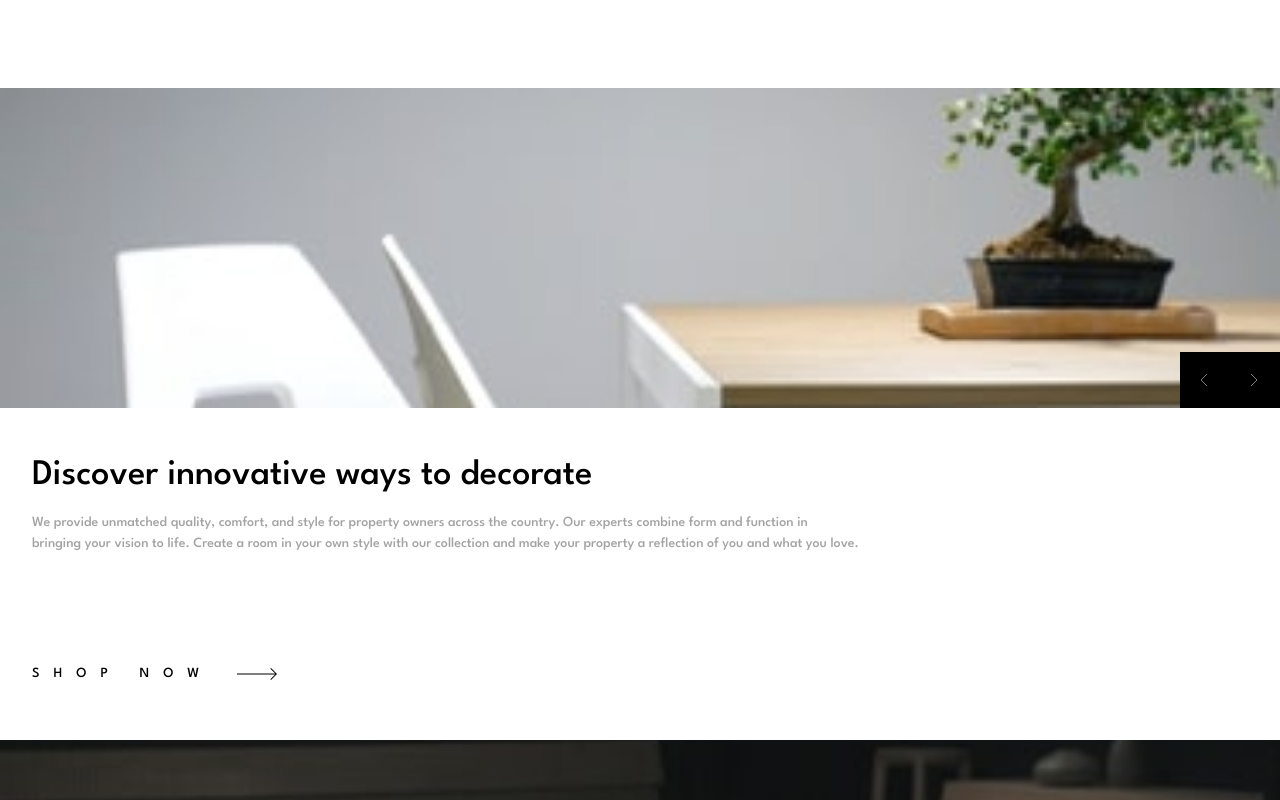
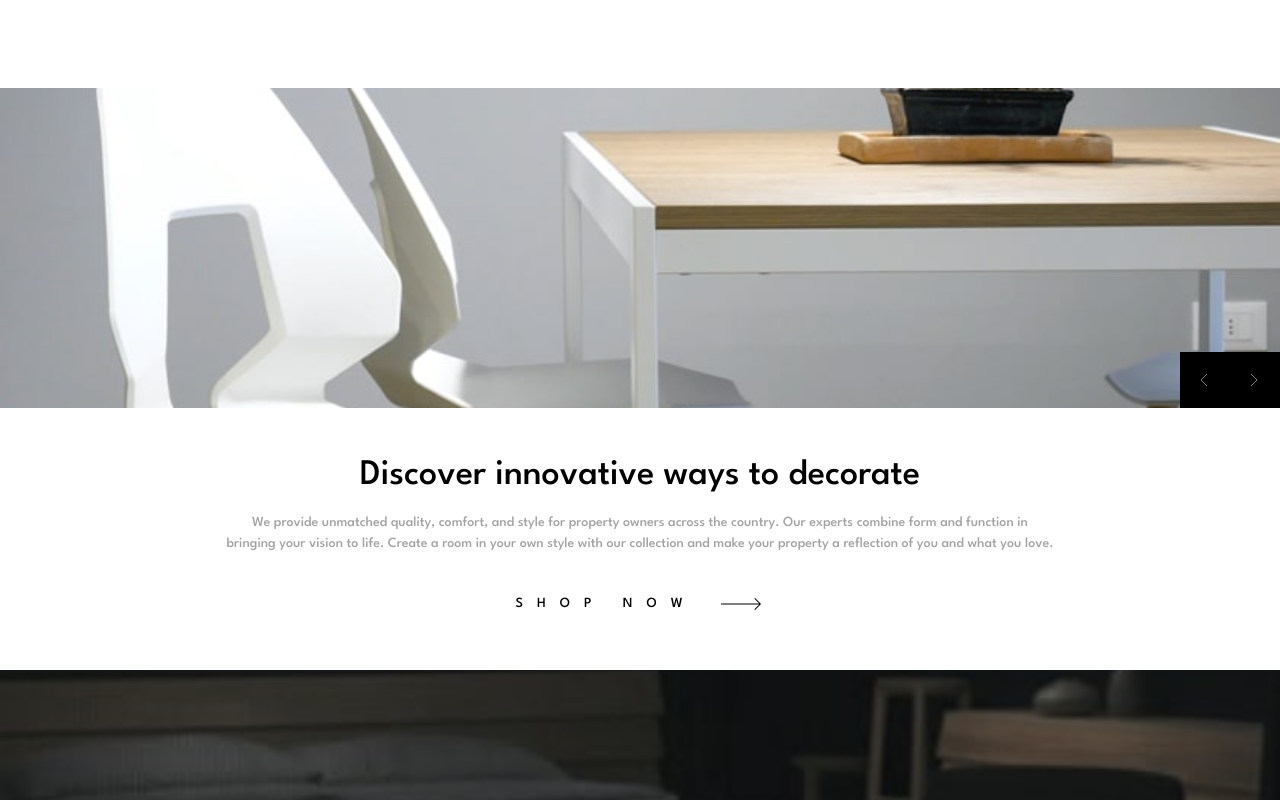
Before and after one commit to puyanwei/room-furniture-store, a Next.js app: page / in a window 1280 px wide. Shown: the top 800 px of the page. Built offline with nearby package versions, Linux system fonts and the light colour scheme.

Commit message:
Workaround for reponsive home hero images

```diff
--- a/app/(site)/page.tsx
+++ b/app/(site)/page.tsx
@@ -1,10 +1,10 @@
 "use client"
 
+import { useState } from "react"
 import { CallToActionSection } from "@/components/3-compositions/CallToActionSection"
 import { DescriptionSection } from "@/components/3-compositions/DescriptionSection"
+import { furnitureInfo } from "@/shared/consts"
 import { HomeHero } from "@/components/3-compositions/HomeHero"
-import { furnitureInfo } from "@/shared/consts"
-import { useState } from "react"
 
 type IndexesAsStringOfUnions = Exclude<keyof typeof furnitureInfo, keyof Array<any>>
 type ConvertToNumber<T> = T extends `${infer T extends number}` ? T : never
@@ -13,16 +13,19 @@ export type ImageNumber = ConvertToNumber<IndexesAsStringOfUnions>
 
 export default function Home() {
   const [index, setIndex] = useState<ImageNumber>(0)
-  const { heading, text, src, alt } = furnitureInfo[index]
+  const {
+    heading,
+    text,
+    alt,
+    src: { large, small },
+  } = furnitureInfo[index]
 
   function handleBackButton() {
-    console.log("back button")
     if (index === 0) return
     setIndex((prevIndex) => (prevIndex - 1) as ImageNumber)
   }
 
   function handleNextButton() {
-    console.log("next button")
     const lastElementOfArray = furnitureInfo.length - 1
     if (index === lastElementOfArray) return
     setIndex((prevIndex) => (prevIndex + 1) as ImageNumber)
@@ -31,8 +34,20 @@ export default function Home() {
   return (
     <>
       <HomeHero
-        src={src}
+        className="sm:hidden"
+        src={small}
         alt={alt}
+        width={375}
+        height={360}
+        handleBackButton={handleBackButton}
+        handleNextButton={handleNextButton}
+      />
+      <HomeHero
+        className="hidden sm:block"
+        src={large}
+        alt={alt}
+        width={840}
+        height={534}
         handleBackButton={handleBackButton}
         handleNextButton={handleNextButton}
       />
--- a/components/2-molecules/ShopButton/index.tsx
+++ b/components/2-molecules/ShopButton/index.tsx
@@ -8,7 +8,7 @@ interface ShopButtonProps extends Component {}
 export function ShopButton({ className }: ShopButtonProps) {
   return (
     <div className={`hover:text-neutral-400 ${className}`}>
-      <Link className="uppercase flex items-center text-sm tracking-[1em]" href="/shop">
+      <Link className="uppercase flex sm:justify-center text-sm tracking-[1em]" href="/shop">
         Shop now
         <Icon className="pl-6" icon={<Arrow className="fill-current" />} />
       </Link>
--- a/components/3-compositions/CallToActionSection/index.tsx
+++ b/components/3-compositions/CallToActionSection/index.tsx
@@ -10,9 +10,9 @@ interface CallToActionSectionProps extends Component {
 
 export function CallToActionSection({ text, heading }: CallToActionSectionProps) {
   return (
-    <div className="px-8 py-12 space-y-4">
+    <div className="px-8 py-12 space-y-4 sm:text-center">
       <Heading level="h1">{heading}</Heading>
-      <Text className="h-28">{text}</Text>
+      <Text className="h-28 sm:h-auto">{text}</Text>
       <ShopButton className="pt-6 pb-2" />
     </div>
   )
--- a/components/3-compositions/DescriptionSection/index.tsx
+++ b/components/3-compositions/DescriptionSection/index.tsx
@@ -7,7 +7,7 @@ interface DescriptionSectionProps extends Component {}
 
 export function DescriptionSection({ className }: DescriptionSectionProps) {
   return (
-    <div className={className}>
+    <div className={`sm:text-center ${className}`}>
       <Image
         className="object-cover w-full aspect-video"
         src="/assets/image-about-dark.jpg"
--- a/components/3-compositions/HomeHero/index.tsx
+++ b/components/3-compositions/HomeHero/index.tsx
@@ -1,38 +1,51 @@
-"use client"
-
 import Image from "next/image"
 import { AngleLeft } from "@/components/1-atoms/Icons/AngleLeft"
 import { AngleRight } from "@/components/1-atoms/Icons/AngleRight"
 import { Icon } from "@/components/1-atoms/Icons"
-import { Component } from "@/shared/types"
+import { Component, ComponentWithChildren } from "@/shared/types"
 
 interface HomeHeroProps extends Component {
   src: string
   alt: string
+  height: number
+  width: number
   handleBackButton: () => void
   handleNextButton: () => void
 }
 
-export function HomeHero({ src, alt, handleBackButton, handleNextButton }: HomeHeroProps) {
+export function HomeHero({
+  className,
+  src,
+  alt,
+  height,
+  width,
+  handleBackButton,
+  handleNextButton,
+}: HomeHeroProps) {
   const buttonStyles = "p-4 bg-black hover:bg-neutral-700"
   return (
-    <div className="relative w-full shrink-0 h-80">
+    <div className={`relative w-full shrink-0 h-80 ${className}`}>
       <Image
         className="absolute inset-0 object-cover object-center w-full h-full"
         src={src}
         alt={alt}
         key={alt}
-        height={360}
-        width={375}
+        height={height}
+        width={width}
+        priority
       />
-      <div className="absolute bottom-0 right-0">
+      <ButtonGroup className="absolute bottom-0 right-0">
         <button className={buttonStyles} onClick={handleBackButton}>
           <Icon className="scale-50" icon={<AngleLeft />} />
         </button>
         <button className={buttonStyles} onClick={handleNextButton}>
           <Icon className="scale-50" icon={<AngleRight />} />
         </button>
-      </div>
+      </ButtonGroup>
     </div>
   )
 }
+
+function ButtonGroup({ children, className }: ComponentWithChildren) {
+  return <div className={className}>{children}</div>
+}
--- a/shared/consts.ts
+++ b/shared/consts.ts
@@ -21,7 +21,10 @@ export const navbarLinks = [
 
 export const furnitureInfo = [
   {
-    src: "/assets/mobile-image-hero-1.jpg",
+    src: {
+      small: "/assets/mobile-image-hero-1.jpg",
+      large: "/assets/desktop-image-hero-1.jpg",
+    },
     alt: "white chair and wooden desk",
     heading: "Discover innovative ways to decorate",
     text: `We provide unmatched quality, comfort, and style for property owners across the country. Our
@@ -29,14 +32,20 @@ export const furnitureInfo = [
     style with our collection and make your property a reflection of you and what you love.`,
   },
   {
-    src: "/assets/mobile-image-hero-2.jpg",
+    src: {
+      small: "/assets/mobile-image-hero-2.jpg",
+      large: "/assets/desktop-image-hero-2.jpg",
+    },
     alt: "3 multicolored plastic chairs",
     heading: "We are available all across the globe",
     text: `With stores all over the world, it's easy for you to find furniture for your home or place of business.
     Locally, we’re in most major cities throughout the country. Find the branch nearest you using our store locator. Any questions? Don't hesitate to contact us today.`,
   },
   {
-    src: "/assets/mobile-image-hero-3.jpg",
+    src: {
+      small: "/assets/mobile-image-hero-3.jpg",
+      large: "/assets/desktop-image-hero-3.jpg",
+    },
     alt: "a black metal chair",
     heading: "Manufactured with the best materials",
     text: `Our modern furniture store provide a high level of quality. Our company has invested in advanced technology to ensure that every product is made as perfect and as consistent as possible. With three decades of
--- a/shared/types.ts
+++ b/shared/types.ts
@@ -11,7 +11,10 @@ export interface ComponentWithChildren extends Component {
 }
 
 export type FurnitureInfo = Readonly<{
-  src: string
+  src: {
+    small: string
+    large: string
+  }
   alt: string
   heading: string
   text: string
```
Also changed, not shown: 1 other file (tests, documents, lock files or other folders).
